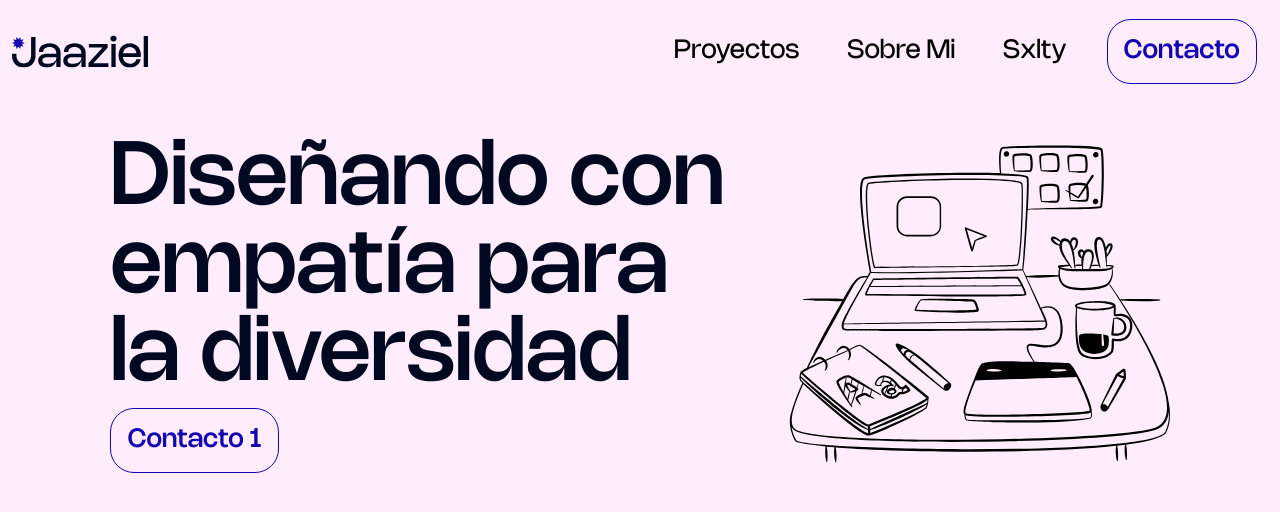
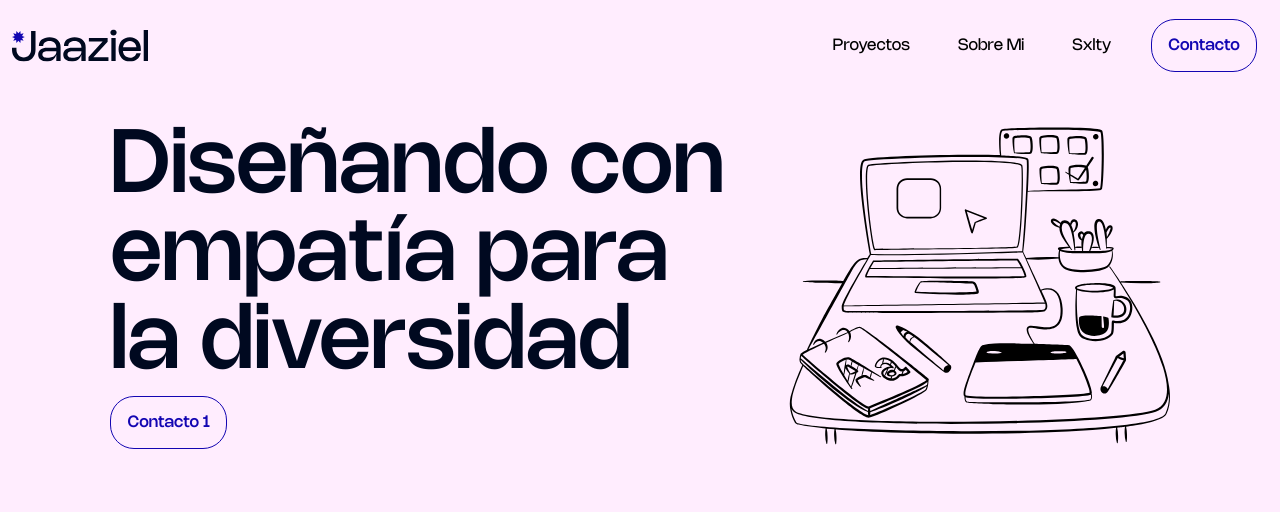
Before and after one commit to SxltyHZ/mi_repositorio, a plain HTML site: page index.html in a window 1280 px wide. Drawn offline with nearby package versions, Linux system fonts and the light colour scheme.

Commit message:
css/estilos.css

```diff
--- a/css/estilos.css
+++ b/css/estilos.css
@@ -40,7 +40,7 @@ nav ul li{
     text-decoration: none;
     font-family: "Nohemi";
     font-style: medium;
-    font-size: 1.625rem;
+    font-size: 1rem;
     line-height: 0.839rem;
     line-height: 120%;
     color: #000920;
@@ -53,7 +53,7 @@ nav ul li:hover{
     font-family: "Nohemi";
     font-style: normal;
     font-weight: 500;
-    font-size: 1.625rem;
+    font-size: 1rem;
     line-height: 120%;
     color: #1306B2;
 
```
